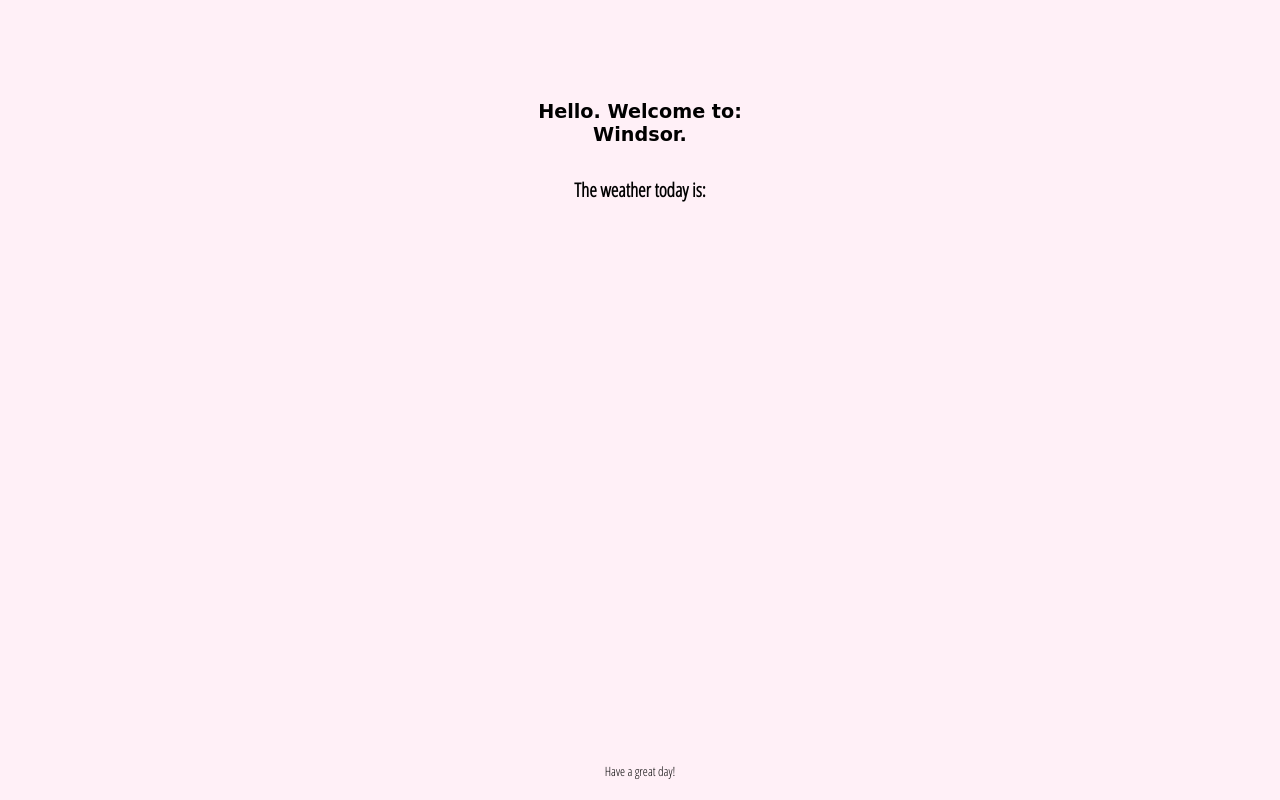
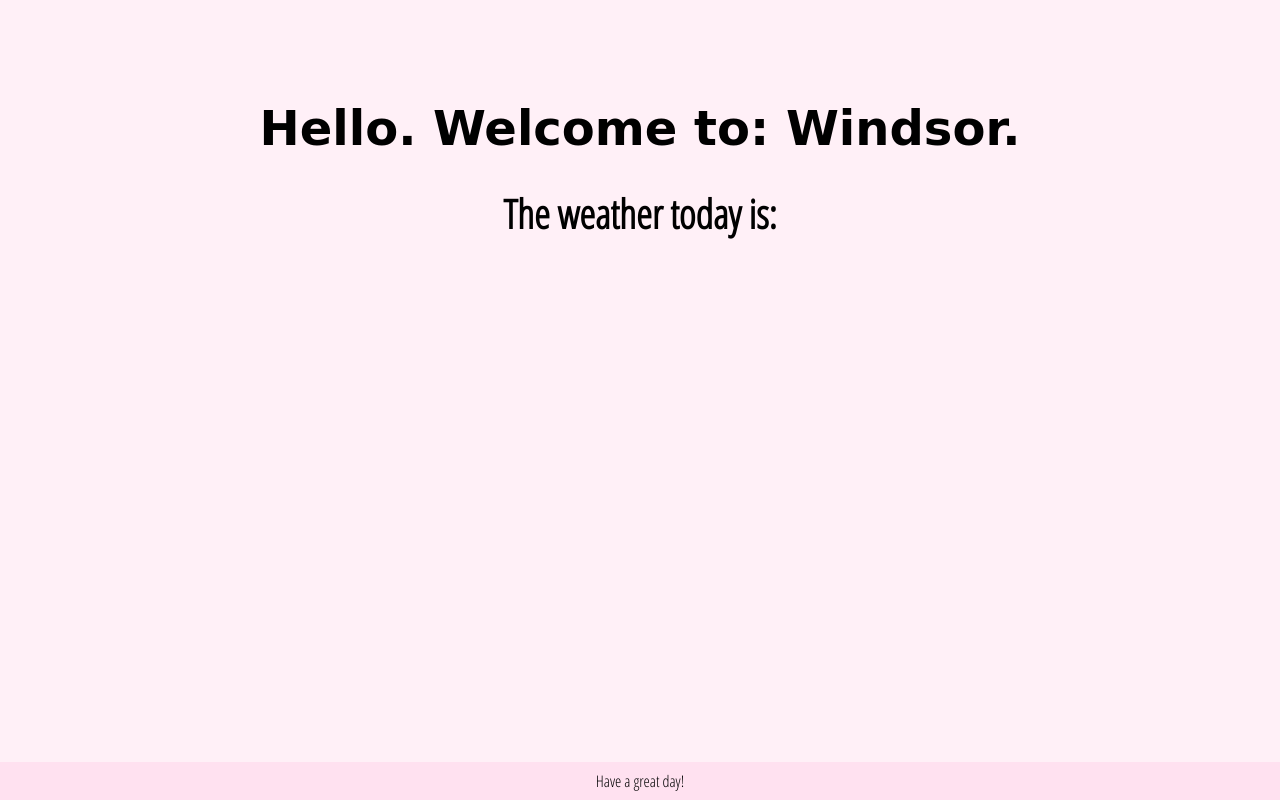
Before and after one commit to harvestknight/m14-hw11-burnett_claire, a website: page index.html in a window 1280 px wide. Drawn offline with Linux system fonts and the light colour scheme; a web font is replaced by a local one.

Commit message:
Add media query styling to CSS

```diff
--- a/main.css
+++ b/main.css
@@ -9,6 +9,8 @@ article, aside, details, figcaption, figure, footer, header, main, nav, section,
     display:block;
 }
 
+
+/* PAGE STYLING */
 h1 {
     font-family: 'Chelsea Market', cursive;
     font-size: 1.2rem;
@@ -30,12 +32,6 @@ body {
     background-color: #fff0f7;
 }
 
-footer {
-    position: absolute;
-    width: 100%;
-    bottom: 0;
-}
-
 header {
     padding-top: 100px;
     padding-bottom: 20px;
@@ -45,7 +41,7 @@ header {
     text-align: center;
 }
 
-section, p {
+section {
     padding-top: 10px;
     padding-bottom: 20px;
     margin: auto;
@@ -53,3 +49,64 @@ section, p {
     width: 300px;
     text-align: center;
 }
+
+footer {
+    position: absolute;
+    width: 100%;
+    bottom: 0;
+    padding-bottom: 8px;
+    padding-top: 8px;
+    margin: auto;
+    text-align: center;
+    background-color: #ffe1f0;
+}
+
+/* MEDIA QUERIES */
+@media (min-width: 550px) {
+
+    h1 {
+        font-size: 2rem;
+    }
+
+    h2 {
+        font-size: 1.5rem;
+    }
+
+    p {
+        font-size: 1rem;
+    }
+
+    header, section {
+        width: 500px;
+    }
+}
+
+@media (min-width: 850px) {
+
+    h1 {
+        font-size: 2.5rem;
+    }
+
+    h2 {
+        font-size: 1.8rem;
+    }
+
+    header, section {
+        width: 800px;
+    }
+}
+
+@media (min-width: 1200px) {
+
+    h1 {
+        font-size: 3rem;
+    }
+
+    h2 {
+        font-size: 2.5rem;
+    }
+
+    header, section {
+        width: 1000px;
+    }
+}
```
